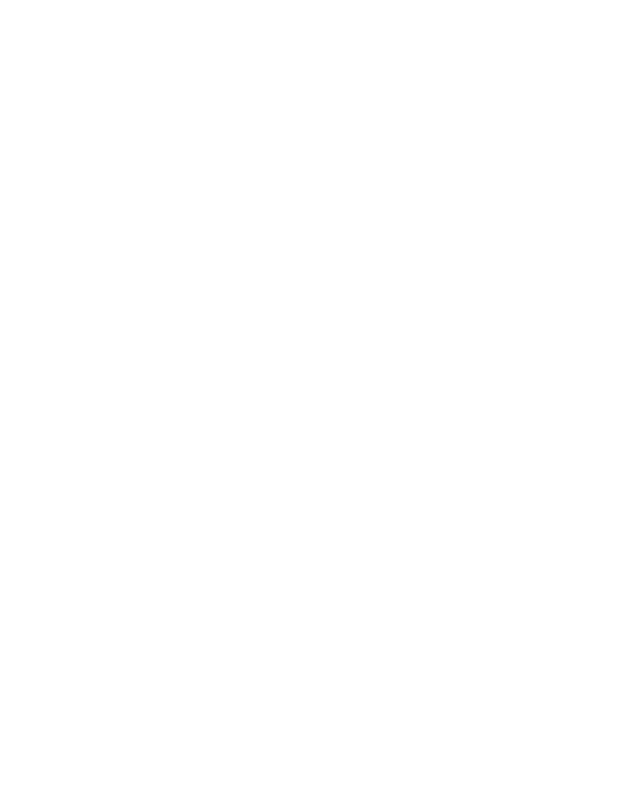
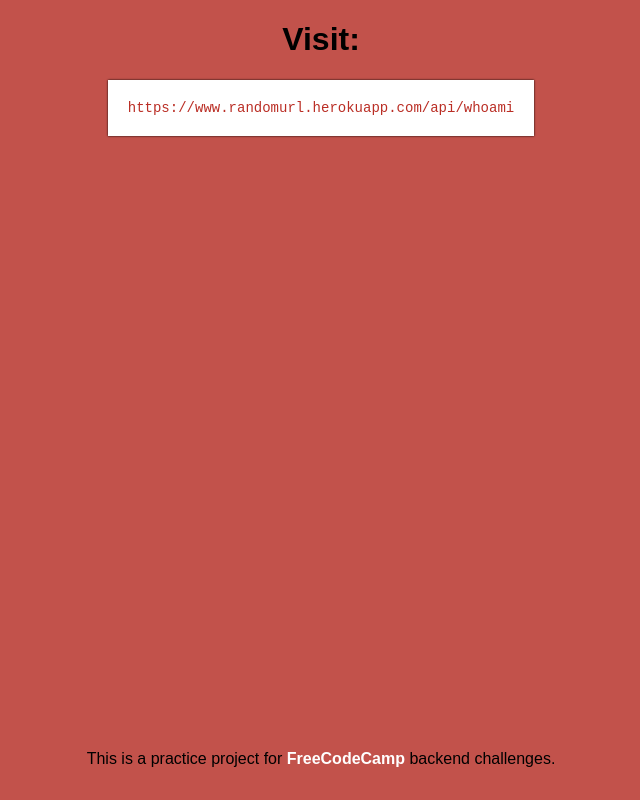
Before and after one commit to absolitudo/more-api-practice-, a plain HTML site: page static/index.html in a window 1280 px wide. Shown: the whole page, without its empty margins (319-959 px from the left). Drawn offline with Linux system fonts and the light colour scheme.

Commit message:
html css

```diff
--- a/static/index.html
+++ b/static/index.html
@@ -5,7 +5,11 @@
     <meta name="viewport" content="width=device-width, initial-scale=1.0">
     <meta http-equiv="X-UA-Compatible" content="ie=edge">
     <title>Request header parser</title>
+    <link rel="stylesheet" href="main.css" type="text/css">
 </head>
 <body>
+    <h1>Visit:</h1>
+    <code>https://www.randomurl.herokuapp.com/api/whoami</code>
+    <footer>This is a practice project for <a href="https://www.freecodecamp.com"><strong>FreeCodeCamp</strong></a> backend challenges.</footer>
 </body>
 </html>
--- a/static/main.css
+++ b/static/main.css
@@ -0,0 +1,27 @@
+body {
+    font-family: "arial", "sans-serif";
+    background-color: #c2524b;
+    text-align: center;
+}
+code {
+    display: inline-block;
+    background-color: white;
+    padding: 20px;
+    font-size: 14px;
+    box-shadow: 0px 0px 2px black;
+    color: #ba2e25;
+}
+footer {
+    position: absolute;
+    width: 100%;
+    height: 50px;
+    bottom: 0;
+    left: 0;
+}
+a {
+    text-decoration: none;
+    color: white;
+}
+a:hover {
+    color: #244d93
+}
```
